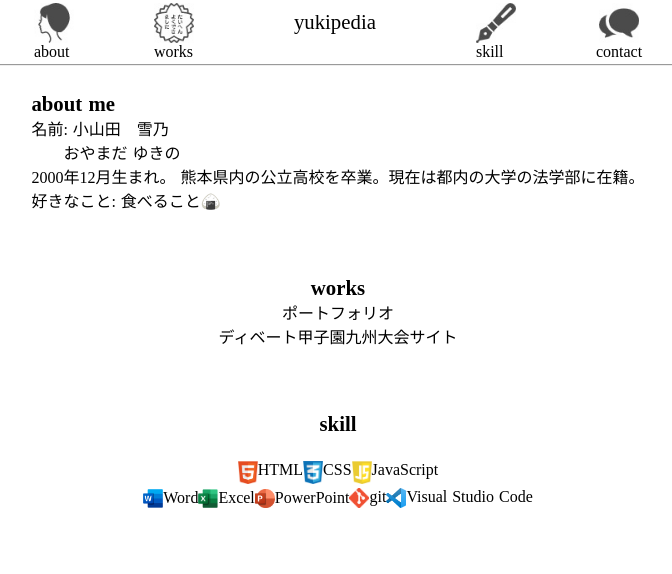
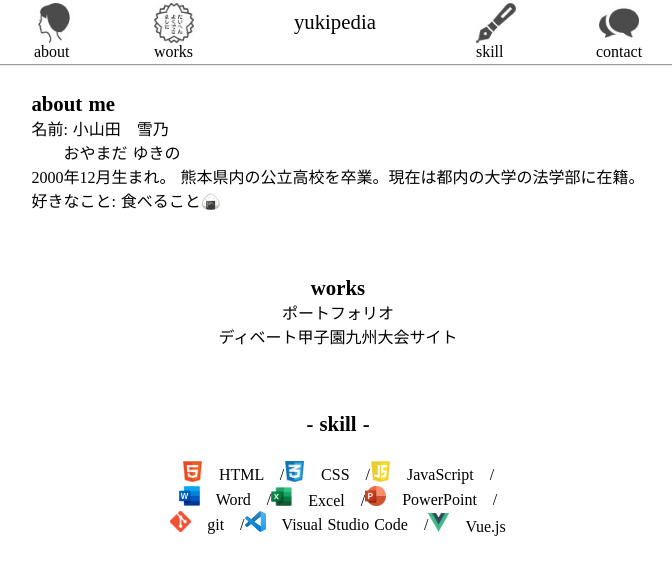
Before and after one commit to schnee25/portfolio, a Nuxt app: page / in a window 1280 px wide. Shown: the top 574 px of the page, without its empty margins (302-974 px from the left). Built offline with nearby package versions, Linux system fonts and the light colour scheme; a web font is replaced by a local one.

Commit message:
skillページに改行と / を追加

```diff
--- a/components/SkillContents.vue
+++ b/components/SkillContents.vue
@@ -1,58 +1,66 @@
 <template>
 
         <div class="skillcontents">
-            <div class="skilltitle"><h1>skill</h1></div>
+            <div class="skilltitle"><h1>- skill -</h1></div>
           <div class="exskill">
             <div class="logo">
               <img src="~/assets/HTML-Logo.png" class="skilliconimg"/>
             </div>
-              <p>HTML</p>
+              <p>　HTML　/ </p>
           </div>
 
           <div class="exskill">
             <div class="logo">
               <img src="~/assets/CSS-Logo.png"  class="skilliconimg"  />
             </div>
-              <p>CSS</p>
+              <p>　CSS　/ </p>
           </div>
 
           <div class="exskill">
             <div class="logo">
               <img src="~/assets/js-Logo.png" class="skilliconimg"/>
             </div>
-              <p>JavaScript</p>
+              <p>　JavaScript　/ </p>
           </div>
 <br>
           <div class="exskill">
             <div class="logo">
               <img src="~/assets/Microsoft-Word-Logo.png" class="skilliconimg"/>
             </div>
-            <p class="skills">Word</p>
+            <p class="skills">　Word　/ </p>
           </div>
 
           <div class="exskill">
             <div class="logo">
               <img src="~/assets/Microsoft-Excel-Logo.png" class="skilliconimg"/>
             </div>
-            <p class="skills">Excel</p>
+            <p class="skills">　Excel　/ </p>
           </div>
 
           <div class="exskill">
             <div class="logo">
                 <img src="~/assets/Microsoft-Powerpoint-Logo.png" class="skilliconimg"/>
-            </div><p lass="skills">PowerPoint</p>
+            </div><p lass="skills">　PowerPoint　/ </p>
           </div>
+
+<br>
 
          <div class="exskill">
             <div class="logo">
                 <img src="~/assets/Git-Logo.png" class="skilliconimg"/>
-            </div><p lass="skills">git</p>
+            </div><p lass="skills">　git　/ </p>
           </div>
 
           <div class="exskill">
             <div class="logo">
                 <img src="~/assets/VisualStudioCode-Logo.png" class="skilliconimg"/>
-            </div><p lass="skills">Visual Studio Code</p>
+            </div><p lass="skills">　Visual Studio Code　/ </p>
+          </div>
+
+          <div class="exskill">
+            <div class="logo">
+                <img src="~/assets/Vue-Logo.png" class="skilliconimg"/>
+            </div><p lass="skills">　Vue.js</p>
           </div>
 
         </div>
@@ -78,20 +86,20 @@ export default {}
     text-align: center;
 }
 
-
 .exskill {
  display: inline-flex;
 
 }
 
 .skilliconimg {
-  max-width: 20px;
+  max-width: 21px;
+  max-height: 21px;
 }
 .logo {
-  height: 20px;
-  width: 20px;
-
+  height: 21px;
+  width: 21px;
 }
 
 
+
 </style>
```
